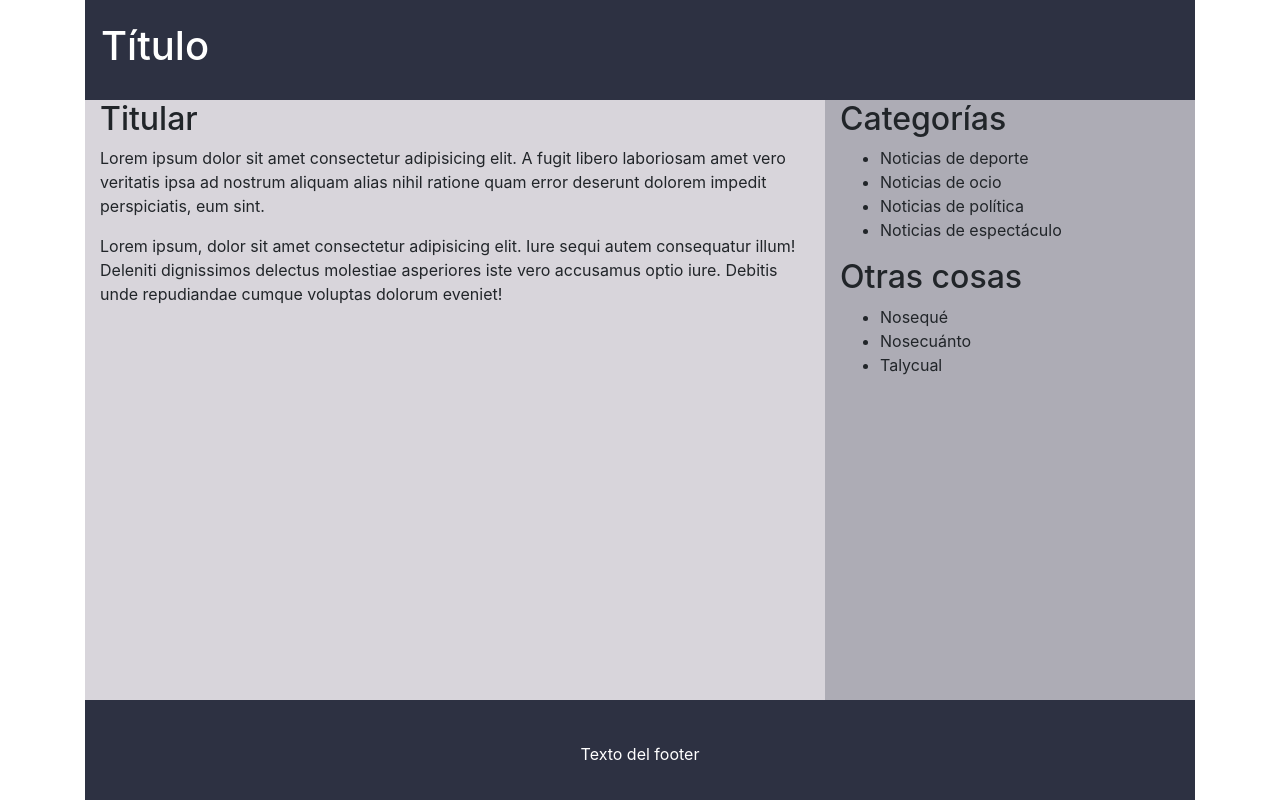
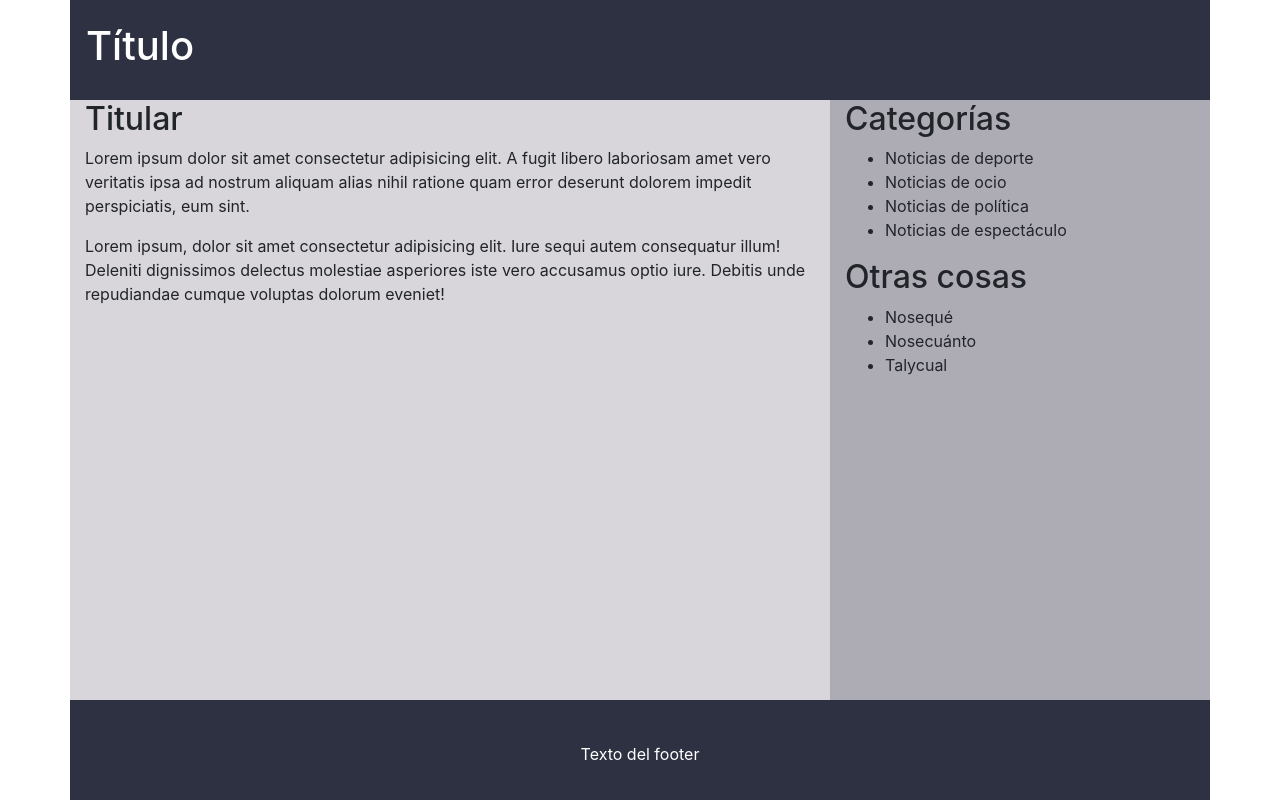
Before and after one commit to alexgonzanu/layout-grupo-b-boostrap, a plain HTML site: page index.html in a window 1280 px wide. Drawn offline with nearby package versions, Linux system fonts and the light colour scheme.

Commit message:
Margenes lateral solucionados

```diff
--- a/index.html
+++ b/index.html
@@ -12,12 +12,12 @@
 </head>
 
 <body>
-  <div class="d-flex flex-column contenedor container">
-    <header class=" d-flex align-items-center text-white px-3">
+  <div class="d-flex flex-column contenedor container-md">
+    <header class="row d-flex align-items-center text-white px-3">
       <h1>Título</h1>
     </header>
-    <main class="d-md-flex">
-      <section class="col col-md-8 col-sm-12 pb-5">
+    <main class="row d-md-flex">
+      <section class="col-md-8 col-sm-12 pb-5">
         <h2>Titular</h2>
         <p>
           Lorem ipsum dolor sit amet consectetur adipisicing elit. A fugit libero laboriosam amet vero
@@ -34,7 +34,7 @@
           eveniet!
         </p>
       </section>
-      <section class="col col-md-4 col-sm-12 pb-5">
+      <section class="col-md-4 col-sm-12 pb-5">
         <h2>Categorías</h2>
         <ul>
           <li>Noticias de deporte</li>
@@ -50,7 +50,7 @@
         </ul>
       </section>
     </main>
-    <footer class="d-flex justify-content-center align-items-center text-white pt-4">
+    <footer class="row d-flex justify-content-center align-items-center text-white pt-4">
       <p>Texto del footer</p>
     </footer>
   </div>
```
